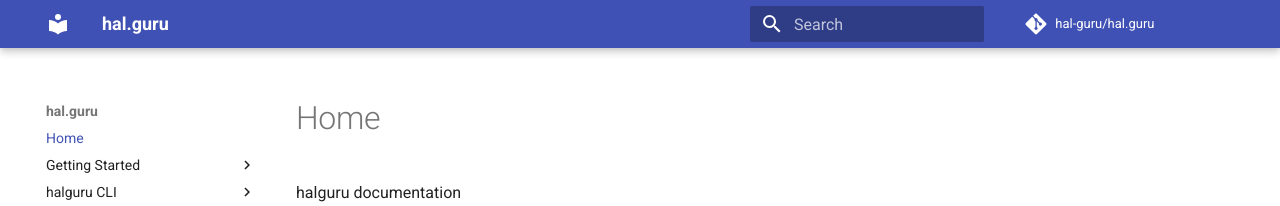
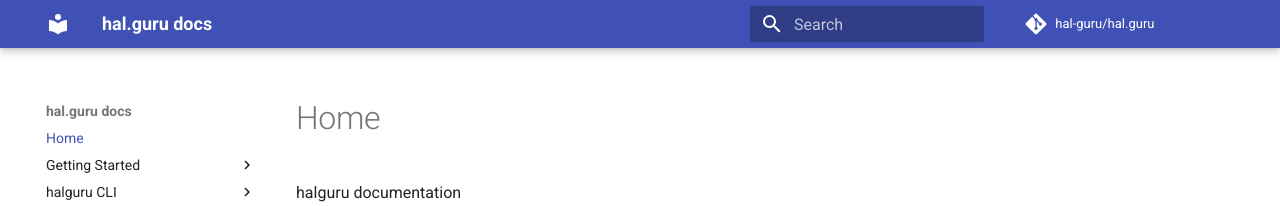
Before and after one commit to HAL-guru/hal.guru, an MkDocs documentation site: the page built from docs/index.md, in a window 1280 px wide. Shown: the top 206 px of the page. Built offline with MkDocs 1.6.1 and Material for MkDocs 9.7.7, drawn with Linux system fonts in a browser that asks for light colours; comment, search, counter and statistics services are not loaded.

Commit message:
Update mkdocs.yml to enhance site structure and features
Revised the site name and description for clarity and professionalism. Added the Material theme explicitly and included the search plugin to improve navigation. These changes aim to enhance the documentation's usability and presentation.

```diff
--- a/mkdocs.yml
+++ b/mkdocs.yml
@@ -1,10 +1,14 @@
-site_name: hal.guru
+site_name: hal.guru docs
 site_url: https://docs.hal.guru/
 site_author: hal.guru
 site_description: >-
-  AI Robots thats works, for you
+  AI Agents that works, for you
 repo_name: hal-guru/hal.guru
 repo_url: https://github.com/HAL-guru/hal.guru.git
+
+theme:
+  name: material
+
 nav:
   - Home: 'index.md'
   - 'Getting Started':
@@ -15,9 +19,11 @@ nav:
     - 'Introduction': 'configuring-ai-agents/index.md'
   - About:
     - 'License': 'license.md'
-theme: material
+
 markdown_extensions:
   - toc:
       permalink: "#"
       baselevel: 2
       separator: "_"
+plugins:
+  - search
```
